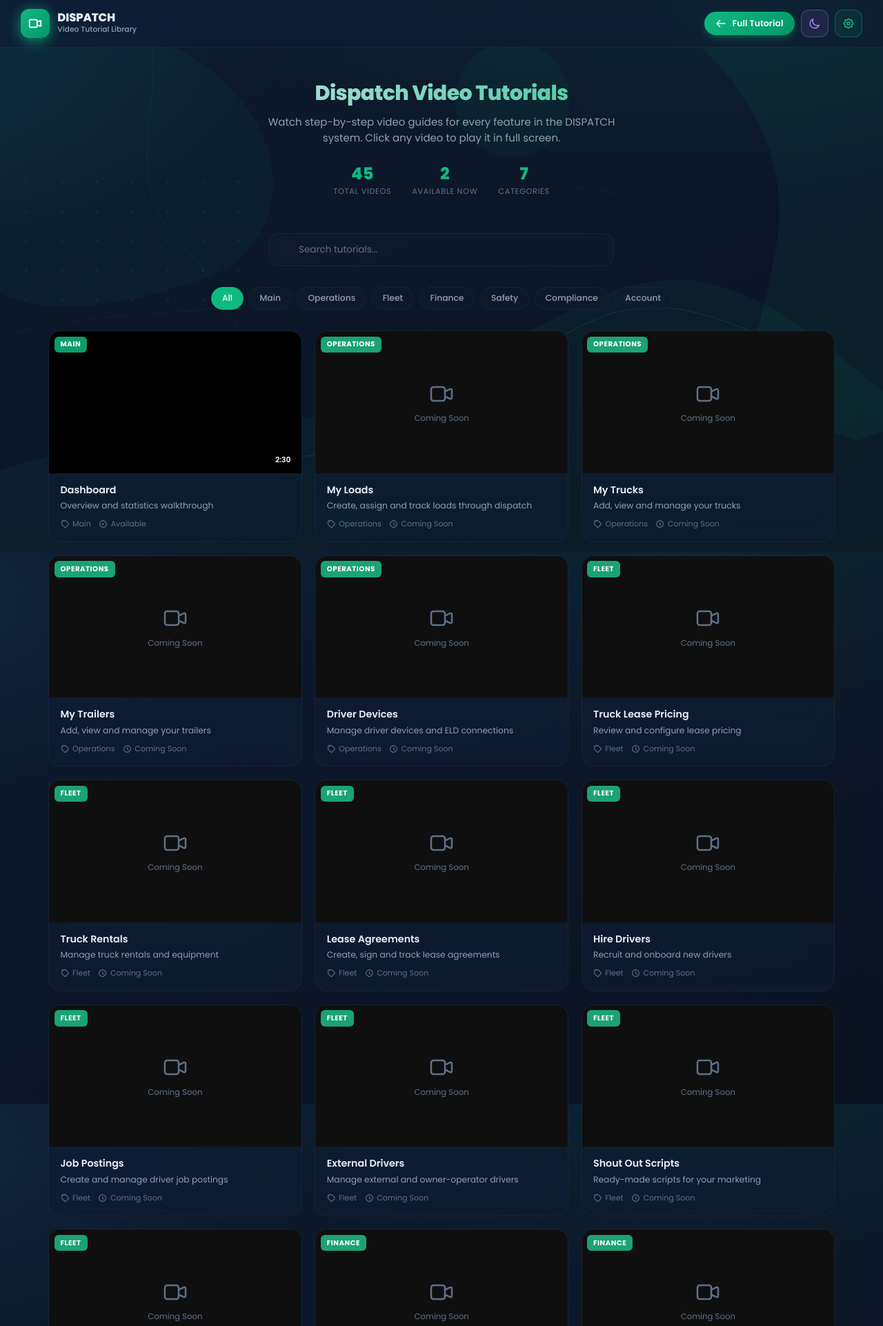
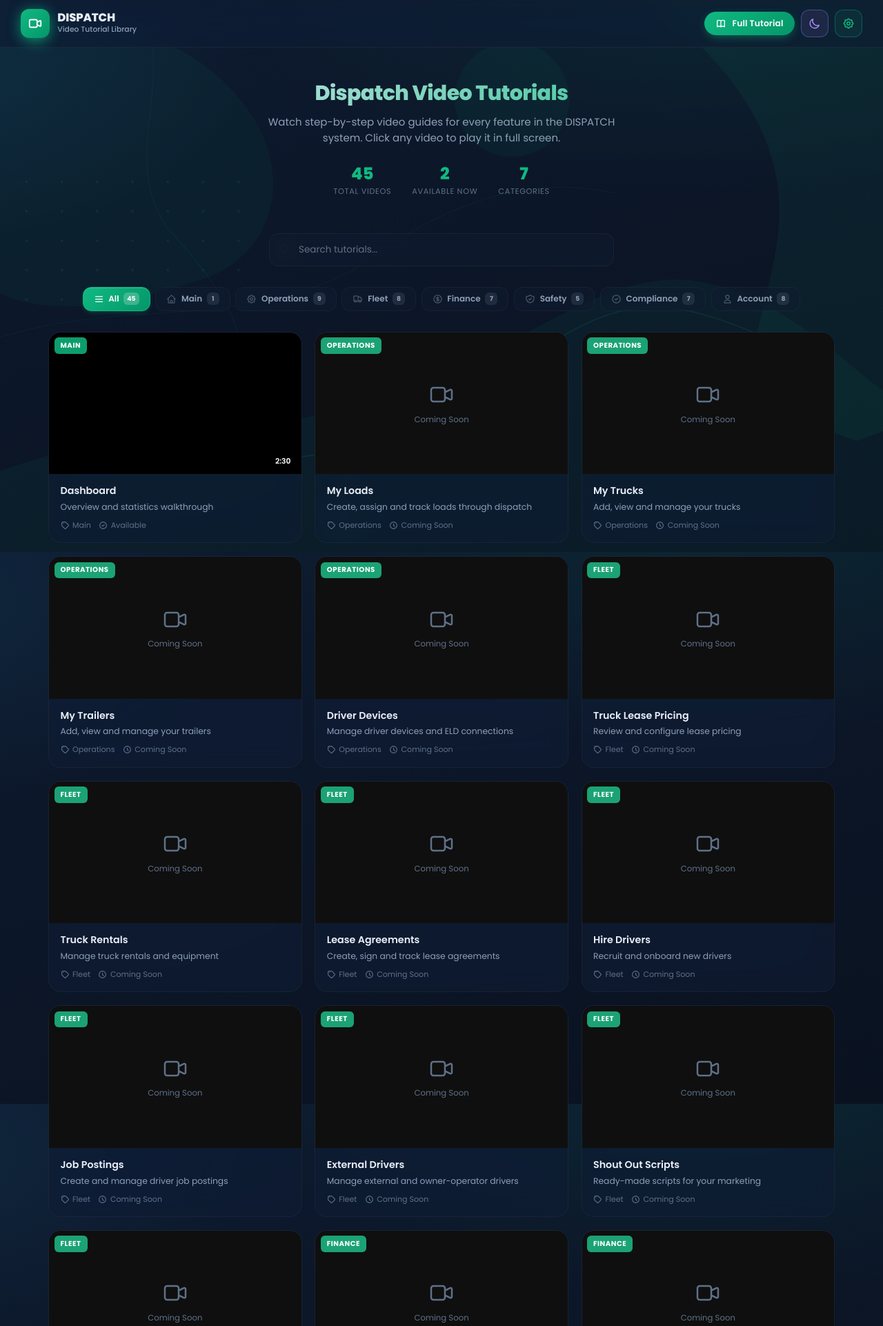
Before and after one commit to psworld143/nexus_tms_doc, a PHP site: page /tutorials.php in a window 1280 px wide. Shown: the top 1922 px of the page at 69% size. Run offline with PHP 8.4, Linux system fonts and the light colour scheme; some libraries are stand-ins or nearby versions; grey boxes are pictures that could not be loaded.

Commit message:
Enhance filter chips with category icons, video counts, gradient active state, rounded corners, and scale-rotate hover effect on back button

```diff
--- a/dispatch/tutorials.php
+++ b/dispatch/tutorials.php
@@ -141,7 +141,7 @@
             width: 16px; height: 16px;
             transition: transform 0.25s ease;
         }
-        .back-btn:hover svg { transform: translateX(-3px); }
+        .back-btn:hover svg { transform: scale(1.1) rotate(-3deg); }
 
         /* ===== Main Content ===== */
         .main { max-width: 1200px; margin: 0 auto; padding: 5rem 2rem 2rem; }
@@ -200,24 +200,52 @@
             flex-wrap: wrap; margin-bottom: 2rem;
         }
         .filter-chip {
-            padding: 0.45rem 1rem;
+            display: inline-flex;
+            align-items: center;
+            gap: 0.45rem;
+            padding: 0.5rem 1rem;
             border: 1px solid color-mix(in srgb, var(--border) 50%, transparent);
-            border-radius: 999px;
+            border-radius: 12px;
             background: color-mix(in srgb, var(--surface-solid) 50%, transparent);
             backdrop-filter: blur(10px);
             -webkit-backdrop-filter: blur(10px);
             color: var(--text-muted);
-            font-size: 0.82rem;
-            font-weight: 500;
+            font-size: 0.8rem;
+            font-weight: 600;
             font-family: inherit;
             cursor: pointer;
-            transition: all 0.15s ease;
+            white-space: nowrap;
+            transition: all 0.22s cubic-bezier(0.4, 0, 0.2, 1);
         }
-        .filter-chip:hover { border-color: var(--border-strong); color: var(--text); }
+        .filter-chip svg {
+            width: 15px; height: 15px;
+            opacity: 0.45;
+            flex-shrink: 0;
+            transition: all 0.22s ease;
+        }
         .filter-chip.active {
-            background: var(--accent);
+            background: linear-gradient(135deg, var(--accent), #059669);
             border-color: var(--accent);
             color: #fff;
+            box-shadow:
+                0 3px 10px -4px color-mix(in srgb, var(--accent) 50%, transparent),
+                inset 0 1px 0 rgba(255, 255, 255, 0.15);
+        }
+        .filter-chip.active svg { opacity: 1; }
+        .filter-chip-count {
+            display: inline-flex;
+            align-items: center;
+            justify-content: center;
+            min-width: 18px; height: 18px;
+            padding: 0 5px;
+            border-radius: 6px;
+            font-size: 0.62rem;
+            font-weight: 700;
+            background: color-mix(in srgb, currentColor 15%, transparent);
+            transition: background 0.22s ease;
+        }
+        .filter-chip.active .filter-chip-count {
+            background: rgba(255, 255, 255, 0.22);
         }
 
         /* ===== Video Grid ===== */
@@ -776,7 +804,7 @@
         </div>
         <div class="header-actions">
             <a href="index.php" class="back-btn">
-                <svg fill="none" viewBox="0 0 24 24" stroke="currentColor"><path stroke-linecap="round" stroke-linejoin="round" stroke-width="2" d="M10 19l-7-7m0 0l7-7m-7 7h18"/></svg>
+                <svg fill="none" viewBox="0 0 24 24" stroke="currentColor"><path stroke-linecap="round" stroke-linejoin="round" stroke-width="2" d="M12 6.253v13m0-13C10.829 5.477 9.5 5 8 5c-1.5 0-2.829.477-4 1.253v13C5.171 18.477 6.5 18 8 18c1.5 0 2.829.477 4 1.253m0-13C13.171 5.477 14.5 5 16 5c1.5 0 2.829.477 4 1.253v13C18.829 18.477 17.5 18 16 18c-1.5 0-2.829.477-4 1.253"/></svg>
                 Full Tutorial
             </a>
             <button class="icon-btn theme-btn" onclick="toggleTheme()" title="Toggle theme" id="theme-btn">
@@ -818,14 +846,38 @@
 
         <!-- Category Filters -->
         <div class="filters" id="filters">
-            <button class="filter-chip active" onclick="setFilter('all', this)">All</button>
-            <button class="filter-chip" onclick="setFilter('Main', this)">Main</button>
-            <button class="filter-chip" onclick="setFilter('Operations', this)">Operations</button>
-            <button class="filter-chip" onclick="setFilter('Fleet', this)">Fleet</button>
-            <button class="filter-chip" onclick="setFilter('Finance', this)">Finance</button>
-            <button class="filter-chip" onclick="setFilter('Safety', this)">Safety</button>
-            <button class="filter-chip" onclick="setFilter('Compliance', this)">Compliance</button>
-            <button class="filter-chip" onclick="setFilter('Account', this)">Account</button>
+            <button class="filter-chip active" data-cat="all" onclick="setFilter('all', this)">
+                <svg fill="none" viewBox="0 0 24 24" stroke="currentColor"><path stroke-linecap="round" stroke-linejoin="round" stroke-width="2" d="M4 6h16M4 12h16M4 18h16"/></svg>
+                All <span class="filter-chip-count" id="count-all">0</span>
+            </button>
+            <button class="filter-chip" data-cat="Main" onclick="setFilter('Main', this)">
+                <svg fill="none" viewBox="0 0 24 24" stroke="currentColor"><path stroke-linecap="round" stroke-linejoin="round" stroke-width="2" d="M3 12l2-2m0 0l7-7 7 7M5 10v10a1 1 0 001 1h3m10-11l2 2m-2-2v10a1 1 0 01-1 1h-3m-6 0a1 1 0 001-1v-4a1 1 0 011-1h2a1 1 0 011 1v4a1 1 0 001 1m-6 0h6"/></svg>
+                Main <span class="filter-chip-count" id="count-Main">0</span>
+            </button>
+            <button class="filter-chip" data-cat="Operations" onclick="setFilter('Operations', this)">
+                <svg fill="none" viewBox="0 0 24 24" stroke="currentColor"><path stroke-linecap="round" stroke-linejoin="round" stroke-width="2" d="M10.325 4.317c.426-1.756 2.924-1.756 3.35 0a1.724 1.724 0 002.573 1.066c1.543-.94 3.31.826 2.37 2.37a1.724 1.724 0 001.065 2.572c1.756.426 1.756 2.924 0 3.35a1.724 1.724 0 00-1.066 2.573c.94 1.543-.826 3.31-2.37 2.37a1.724 1.724 0 00-2.572 1.065c-.426 1.756-2.924 1.756-3.35 0a1.724 1.724 0 00-2.573-1.066c-1.543.94-3.31-.826-2.37-2.37a1.724 1.724 0 00-1.065-2.572c-1.756-.426-1.756-2.924 0-3.35a1.724 1.724 0 001.066-2.573c-.94-1.543.826-3.31 2.37-2.37.996.608 2.296.07 2.572-1.065z"/><path stroke-linecap="round" stroke-linejoin="round" stroke-width="2" d="M15 12a3 3 0 11-6 0 3 3 0 016 0z"/></svg>
+                Operations <span class="filter-chip-count" id="count-Operations">0</span>
+            </button>
+            <button class="filter-chip" data-cat="Fleet" onclick="setFilter('Fleet', this)">
+                <svg fill="none" viewBox="0 0 24 24" stroke="currentColor"><path stroke-linecap="round" stroke-linejoin="round" stroke-width="2" d="M9 17a2 2 0 11-4 0 2 2 0 014 0zM19 17a2 2 0 11-4 0 2 2 0 014 0z"/><path stroke-linecap="round" stroke-linejoin="round" stroke-width="2" d="M13 16V6a1 1 0 00-1-1H4a1 1 0 00-1 1v10a1 1 0 001 1h1m8-1a1 1 0 01-1 1H9m4-1V8a1 1 0 011-1h2.586a1 1 0 01.707.293l3.414 3.414a1 1 0 01.293.707V16a1 1 0 01-1 1h-1m-6-1a1 1 0 001 1h1"/></svg>
+                Fleet <span class="filter-chip-count" id="count-Fleet">0</span>
+            </button>
+            <button class="filter-chip" data-cat="Finance" onclick="setFilter('Finance', this)">
+                <svg fill="none" viewBox="0 0 24 24" stroke="currentColor"><path stroke-linecap="round" stroke-linejoin="round" stroke-width="2" d="M12 8c-1.657 0-3 .895-3 2s1.343 2 3 2 3 .895 3 2-1.343 2-3 2m0-8c1.11 0 2.08.402 2.599 1M12 8V7m0 1v8m0 0v1m0-1c-1.11 0-2.08-.402-2.599-1M21 12a9 9 0 11-18 0 9 9 0 0118 0z"/></svg>
+                Finance <span class="filter-chip-count" id="count-Finance">0</span>
+            </button>
+            <button class="filter-chip" data-cat="Safety" onclick="setFilter('Safety', this)">
+                <svg fill="none" viewBox="0 0 24 24" stroke="currentColor"><path stroke-linecap="round" stroke-linejoin="round" stroke-width="2" d="M9 12l2 2 4-4m5.618-4.016A11.955 11.955 0 0112 2.944a11.955 11.955 0 01-8.618 3.04A12.02 12.02 0 003 9c0 5.591 3.824 10.29 9 11.622 5.176-1.332 9-6.03 9-11.622 0-1.042-.133-2.052-.382-3.016z"/></svg>
+                Safety <span class="filter-chip-count" id="count-Safety">0</span>
+            </button>
+            <button class="filter-chip" data-cat="Compliance" onclick="setFilter('Compliance', this)">
+                <svg fill="none" viewBox="0 0 24 24" stroke="currentColor"><path stroke-linecap="round" stroke-linejoin="round" stroke-width="2" d="M9 12l2 2 4-4m6 2a9 9 0 11-18 0 9 9 0 0118 0z"/></svg>
+                Compliance <span class="filter-chip-count" id="count-Compliance">0</span>
+            </button>
+            <button class="filter-chip" data-cat="Account" onclick="setFilter('Account', this)">
+                <svg fill="none" viewBox="0 0 24 24" stroke="currentColor"><path stroke-linecap="round" stroke-linejoin="round" stroke-width="2" d="M16 7a4 4 0 11-8 0 4 4 0 018 0zM12 14a7 7 0 00-7 7h14a7 7 0 00-7-7z"/></svg>
+                Account <span class="filter-chip-count" id="count-Account">0</span>
+            </button>
         </div>
 
         <!-- Video Grid -->
@@ -1396,6 +1448,15 @@
             const cats = {};
             VIDEOS.forEach(function(v) { cats[v.category] = true; });
             document.getElementById('stat-categories').textContent = Object.keys(cats).length;
+            // Update filter chip counts
+            var allEl = document.getElementById('count-all');
+            if (allEl) allEl.textContent = VIDEOS.length;
+            var catCounts = {};
+            VIDEOS.forEach(function(v) { catCounts[v.category] = (catCounts[v.category] || 0) + 1; });
+            Object.keys(catCounts).forEach(function(cat) {
+                var el = document.getElementById('count-' + cat);
+                if (el) el.textContent = catCounts[cat];
+            });
         }
 
         updateStats();
```
